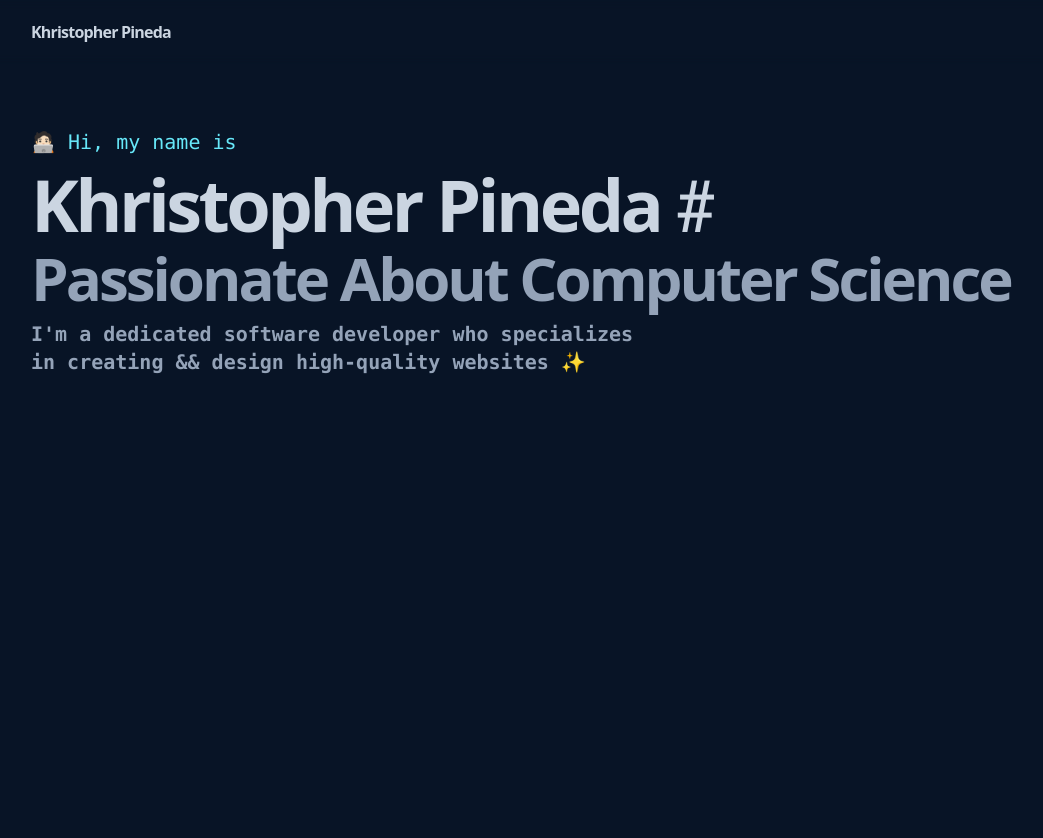
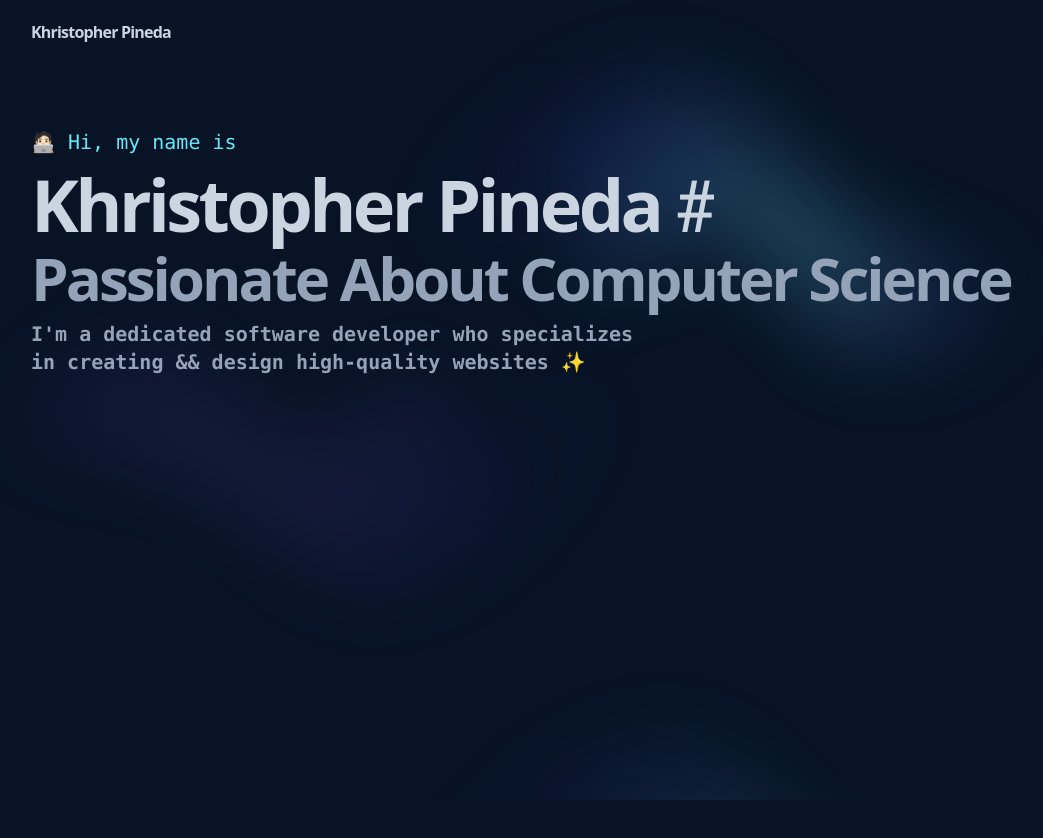
Before and after one commit to khr1stopher/my-personal-website, an Astro site: page / in a window 1280 px wide. Shown: the whole page, without its empty margins (65-1108 px from the left). Built offline with nearby package versions, Linux system fonts and the light colour scheme; Astro itself is replaced by a stand-in of ours.

Commit message:
add gradient

```diff
--- a/src/layouts/Layout.astro
+++ b/src/layouts/Layout.astro
@@ -38,21 +38,22 @@ body
 	padding 0
 	background-color var(--c2)
 
-body::after
-    content ""
-    position absolute
-    top 0
-    right 0
-    bottom 0
-    left 0
-    background-image url('../assets/gradient.svg')
-    background-repeat no-repeat
-    background-size cover
-    z-index -1
-    opacity 0.3
-    animation-name parapadeo
-    animation-duration 2s
-  	animation-iteration-count infinite
+body::after {
+    content: "";
+    position: absolute;
+    top: 0;
+    right: 0;
+    bottom: 0;
+    left: 0;
+    background-image: url('../assets/gradient.svg');
+    background-repeat: no-repeat;
+    background-size: cover;
+    z-index: -1;
+    opacity: 0;.3
+    animation-name: parapadeo;
+    animation-duration: 2s;
+    animation-iteration-count: infinite;
+}
 
 ::-webkit-scrollbar {
     width: .5rem;
```
